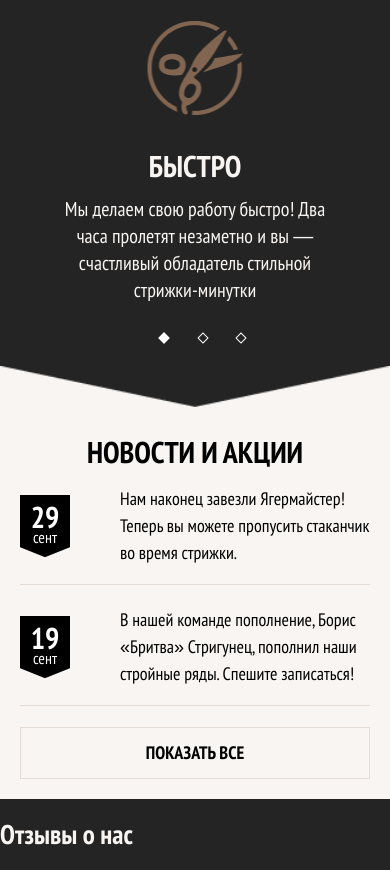
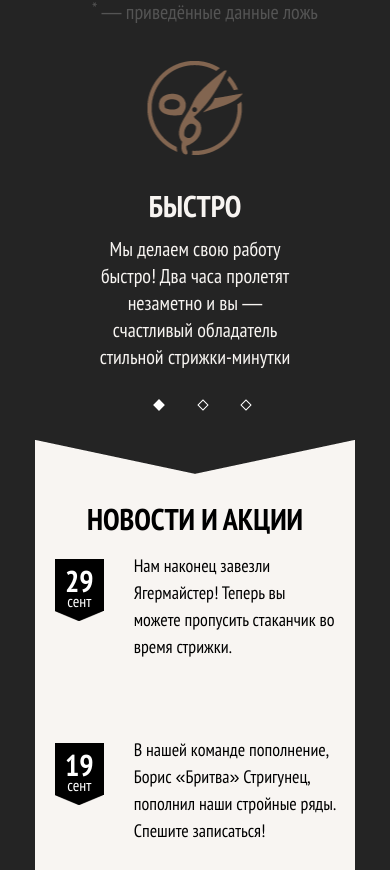
Before and after one commit to hacker-80lvl/barbershop-adaptive, a website: page source/index.html in a window 390 px wide. Shown: the part 694-1564 px from the top of the page. Drawn offline with nearby package versions, Linux system fonts and the light colour scheme; files that its build step writes are made by us from their sources.

Commit message:
modernized responsivity

```diff
--- a/source/less/blocks/advantages.less
+++ b/source/less/blocks/advantages.less
@@ -1,4 +1,8 @@
 .advantages {
+    width: 75%;
+    min-width: 320px;
+    max-width: 480px;
+    margin: 0 auto;
     padding-bottom: 40px;
     background-image: url(../img/advantage-shape.png);
     background-size: contain;
@@ -73,6 +77,8 @@
 }
 
 .slider__toggle {
+    width: 25px;
+    height: 25px;
     margin-left: 15px;
     background-color: transparent;
     border: 0;
@@ -95,3 +101,23 @@
 .slider__toggle:nth-child(1)::before {
     background-color: #ffffff;
 }
+
+@media(min-width: @tablet-width) {
+    .slider__toggles {
+        display: none;
+    }
+    .slider__item {
+        display: list-item;
+    }
+    .advantages__item {
+        margin-left: 130px;
+    }
+    .advantages__title {
+        text-align: left;
+    }
+    .advantages__description {
+        text-align: left;
+    }
+}
+
+@media(min-width: @desktop-width) {}
--- a/source/less/blocks/main-nav.less
+++ b/source/less/blocks/main-nav.less
@@ -1,6 +1,9 @@
 .main-nav {
     position: relative;
-    width: auto;
+    width: 75%;
+    min-width: 320px;
+    max-width: 480px;
+    margin: 0 auto;
     min-height: 51px;
     background-color: #826550;
 }
--- a/source/less/blocks/news.less
+++ b/source/less/blocks/news.less
@@ -1,4 +1,8 @@
 .news {
+    width: 75%;
+    min-width: 320px;
+    max-width: 480px;
+    margin: 0 auto;
     background-color: @bg-lightgray;
     color: #000000;
 }
@@ -21,28 +25,19 @@
 }
 
 .news__item {
-    position: relative;
+    display: flex;
     margin-bottom: 40px;
-    &::after {
-        content: "";
-        position: absolute;
-        display: block;
-        width: 100%;
-        height: 1px;
-        background-color: #e5ddd5;
-    }
     &:last-child::after {
         display: none;
     }
 }
 
 .news__date {
-    position: absolute;
-    top: 10px;
-    display: block;
-    width: 50px;
+    position: relative;
     height: 45px;
     padding-top: 7px;
+    margin-top: 25px;
+    margin-right: 30px;
     background-color: #000000;
     background-image: url(../img/news-shape.png);
     background-size: contain;
@@ -56,7 +51,7 @@
         bottom: -20px;
         content: "";
         display: block;
-        width: 50px;
+        width: 48px;
         height: 20px;
         background-image: url(../img/news-shape.png);
         background-size: contain;
@@ -65,13 +60,14 @@
 }
 
 .news__day {
+    margin: 10px;
     font-size: 30px;
     line-height: 30px;
 }
 
-.news__text {
-    margin-left: 100px;
-}
+// .news__text {
+//     margin-left: 100px;
+// }
 
 .news__item--hidden {
     display: none;
--- a/source/less/blocks/stats.less
+++ b/source/less/blocks/stats.less
@@ -1,5 +1,8 @@
 .stats {
-    width: auto;
+    width: 75%;
+    min-width: 320px;
+    max-width: 480px;
+    margin: 0 auto;
 }
 
 .stats__header {
```
